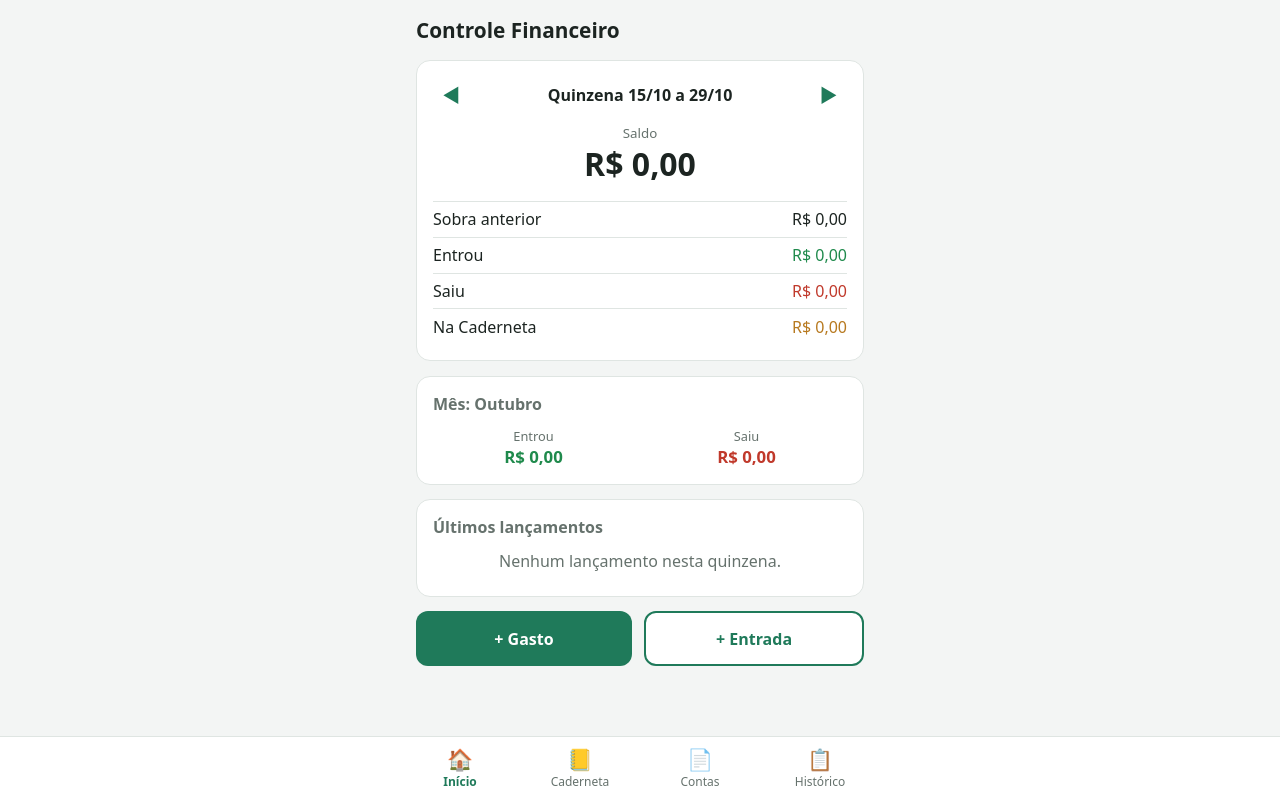
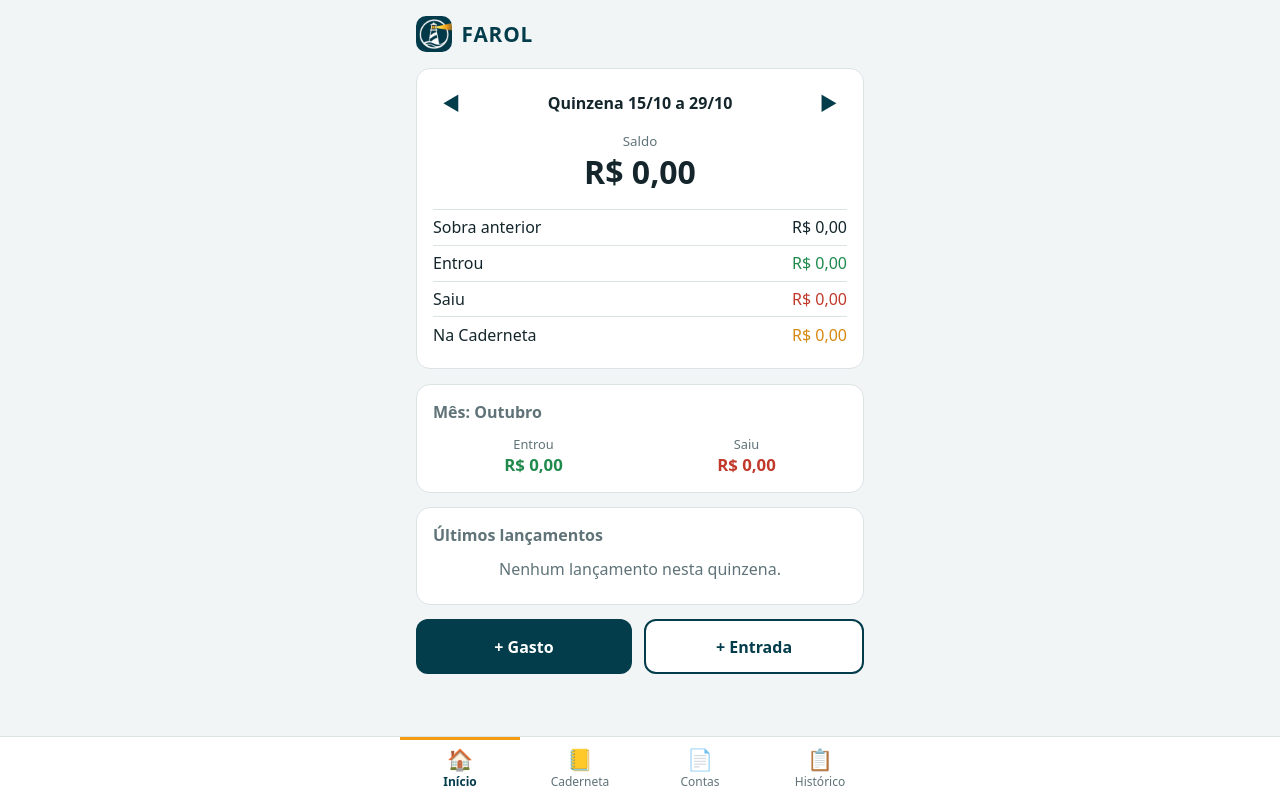
Before and after one commit to FabioBenfica/Controle_Financeiro_App, a plain HTML site: page index.html in a window 1280 px wide. Drawn offline with Linux system fonts and the light colour scheme.

Commit message:
Fase 7: Farol - identidade visual, icones, manifest e funcionamento offline
Co-Authored-By: Claude Opus 5.5 <noreply@anthropic.com>

```diff
--- a/css/style.css
+++ b/css/style.css
@@ -1,34 +1,42 @@
-/* ===== Cores: tema claro (padrão) ===== */
+/* ===== Cores do Farol: azul petróleo + laranja do feixe de luz ===== */
 :root {
-  --fundo: #f3f5f4;
+  --fundo: #f2f5f6;
   --cartao: #ffffff;
-  --texto: #1c2421;
-  --texto-suave: #66726d;
-  --borda: #dfe5e2;
-  --principal: #1f7a5a;
+  --texto: #14262c;
+  --texto-suave: #5f7378;
+  --borda: #dbe3e5;
+  --principal: #033c4b;       /* azul petróleo do logo */
   --principal-texto: #ffffff;
+  --destaque: #f39c12;        /* laranja do feixe */
   --entrada: #1f8a4c;
   --gasto: #c0392b;
-  --caderneta: #b7791f;
+  --caderneta: #d68910;
   color-scheme: light;
 }
 
 /* ===== Tema escuro: automático, segue o celular ===== */
 @media (prefers-color-scheme: dark) {
   :root {
-    --fundo: #121614;
-    --cartao: #1d2321;
-    --texto: #e8eeeb;
-    --texto-suave: #98a5a0;
-    --borda: #2e3633;
-    --principal: #3fae84;
-    --principal-texto: #0d1411;
+    --fundo: #071d24;
+    --cartao: #0d2a33;
+    --texto: #e6eff1;
+    --texto-suave: #93a9ae;
+    --borda: #1d3f49;
+    --principal: #5fb3c6;     /* petróleo clareado para ler no escuro */
+    --principal-texto: #04222b;
+    --destaque: #f5b041;
     --entrada: #4cc27f;
     --gasto: #ef6b5b;
-    --caderneta: #e0a645;
+    --caderneta: #f5b041;
     color-scheme: dark;
   }
 }
+
+/* ===== Topo com a marca ===== */
+.marca { display: flex; align-items: center; gap: 0.6rem; }
+.marca img { width: 36px; height: 36px; border-radius: 10px; }
+.marca span { color: var(--principal); letter-spacing: 0.04em; }
+.menu button.ativo { box-shadow: inset 0 3px 0 var(--destaque); }
 
 * { box-sizing: border-box; }
 
--- a/index.html
+++ b/index.html
@@ -3,8 +3,11 @@
 <head>
   <meta charset="UTF-8">
   <meta name="viewport" content="width=device-width, initial-scale=1, viewport-fit=cover">
-  <meta name="theme-color" content="#1f7a5a">
-  <title>Controle Financeiro</title>
+  <meta name="theme-color" content="#033c4b">
+  <title>Farol</title>
+  <link rel="manifest" href="manifest.webmanifest">
+  <link rel="icon" href="icones/icone-192.png">
+  <link rel="apple-touch-icon" href="icones/icone-180.png">
   <link rel="stylesheet" href="css/style.css">
 </head>
 <body>
--- a/js/app.js
+++ b/js/app.js
@@ -33,7 +33,7 @@ function telaInicio() {
     .slice(0, 5);
 
   $tela.innerHTML = `
-    <h1>Controle Financeiro</h1>
+    <h1 class="marca"><img src="icones/icone-192.png" alt=""><span>FAROL</span></h1>
     <div id="avisos-contas"></div>
     <div id="avisos"></div>
 
@@ -816,6 +816,11 @@ function atualizarMenu() {
     `<span class="icone">📒</span><span class="rotulo">${dados.caderneta.nome}</span>`;
 }
 
+// Funcionamento sem internet (só no site publicado; no computador atrapalharia ver as mudanças)
+if ("serviceWorker" in navigator && location.hostname !== "localhost") {
+  navigator.serviceWorker.register("sw.js");
+}
+
 atualizarMenu();
 gerarRecorrentes();
 abrir("inicio");
```
Also changed, not shown: sw.js (added, +48 -0 lines), icones/icone-180.png (added), icones/icone-192.png (added), icones/icone-512.png (added), icones/icone-maskable-512.png (added), icones/logo-farol.png (added), manifest.webmanifest (added).
